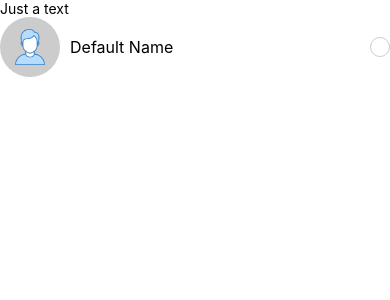
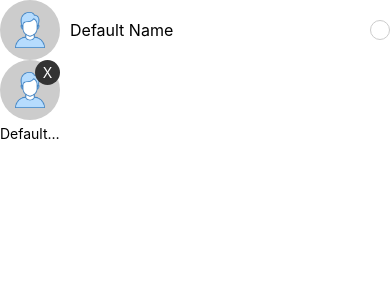
Before and after one commit to islammhasan/contacts, a React Native app: screen / in a window 390 px wide. Shown: the top 300 px of the page. Built offline with nearby package versions, Linux system fonts and the light colour scheme.

Commit message:
selected contact component implementation

```diff
--- a/src/assets/colors/index.js
+++ b/src/assets/colors/index.js
@@ -3,4 +3,5 @@ export const colors = {
   gray: '#CCCCCC',
   black: '#000000',
   blue: '#257AFD',
+  darkgray: '#333333',
 };
--- /dev/null
+++ b/src/components/ContactAvatar/index.js
@@ -0,0 +1,70 @@
+import React from 'react';
+import {Image, View, Text, TouchableOpacity, StyleSheet} from 'react-native';
+import {colors} from '../../assets/colors';
+import {images} from '../../assets/images';
+import {strings} from '../../strings';
+
+export const ContactAvatar = props => {
+  const {name, img} = props;
+
+  return (
+    <View style={styles.container}>
+      <View style={styles.imgContainer}>
+        <Image
+          resizeMode="contain"
+          style={styles.img}
+          source={img || images.avatar}
+        />
+      </View>
+      <Text numberOfLines={1} style={styles.name}>
+        {name || strings.defaultName}
+      </Text>
+      <TouchableOpacity
+        {...props}
+        activeOpacity={0.8}
+        style={styles.closeContainer}>
+        <Text numberOfLines={1} style={styles.close}>
+          X
+        </Text>
+      </TouchableOpacity>
+    </View>
+  );
+};
+
+const styles = StyleSheet.create({
+  container: {
+    alignItems: 'center',
+    width: 60,
+  },
+  name: {
+    fontSize: 14,
+    color: colors.black,
+    width: 60,
+  },
+  imgContainer: {
+    width: 60,
+    height: 60,
+    borderRadius: 30,
+    backgroundColor: colors.gray,
+    justifyContent: 'center',
+    alignItems: 'center',
+    marginBottom: 5,
+  },
+  img: {
+    width: 30,
+  },
+  closeContainer: {
+    width: 25,
+    height: 25,
+    borderRadius: 12.5,
+    backgroundColor: colors.darkgray,
+    justifyContent: 'center',
+    alignItems: 'center',
+    position: 'absolute',
+    top: 0,
+    end: 0,
+  },
+  close: {
+    color: colors.white,
+  },
+});
--- a/src/components/ContactRow/index.js
+++ b/src/components/ContactRow/index.js
@@ -7,7 +7,7 @@ import {strings} from '../../strings';
 export const ContactRow = props => {
   const {name, img, checked} = props;
   return (
-    <TouchableOpacity {...props} style={styles.container}>
+    <TouchableOpacity {...props} activeOpacity={0.8} style={styles.container}>
       <View style={styles.innerContainer}>
         <View style={styles.imgContainer}>
           <Image
--- a/src/components/index.js
+++ b/src/components/index.js
@@ -1 +1,3 @@
+export * from './Container';
 export * from './ContactRow';
+export * from './ContactAvatar';
--- a/src/screens/Home/index.js
+++ b/src/screens/Home/index.js
@@ -1,9 +1,8 @@
 import React, {useEffect, useState} from 'react';
 import {Text, View, PermissionsAndroid} from 'react-native';
-import {Container} from '../../components/Container';
+import {Container, ContactRow, ContactAvatar} from '../../components/';
 import Contacts from 'react-native-contacts';
 import {styles} from './styles';
-import {ContactRow} from '../../components/';
 
 export const Home = () => {
   const [contacts, setContacts] = useState([]);
@@ -43,10 +42,8 @@ export const Home = () => {
 
   return (
     <Container>
-      <Text style={styles.text}>
-        {contacts.length > 0 ? contacts[0].displayName : 'Just a text'}
-      </Text>
-      <ContactRow />
+      <ContactRow name={contacts.length > 0 && contacts[0].displayName} />
+      <ContactAvatar name={contacts.length > 0 && contacts[0].displayName} />
     </Container>
   );
 };
```
